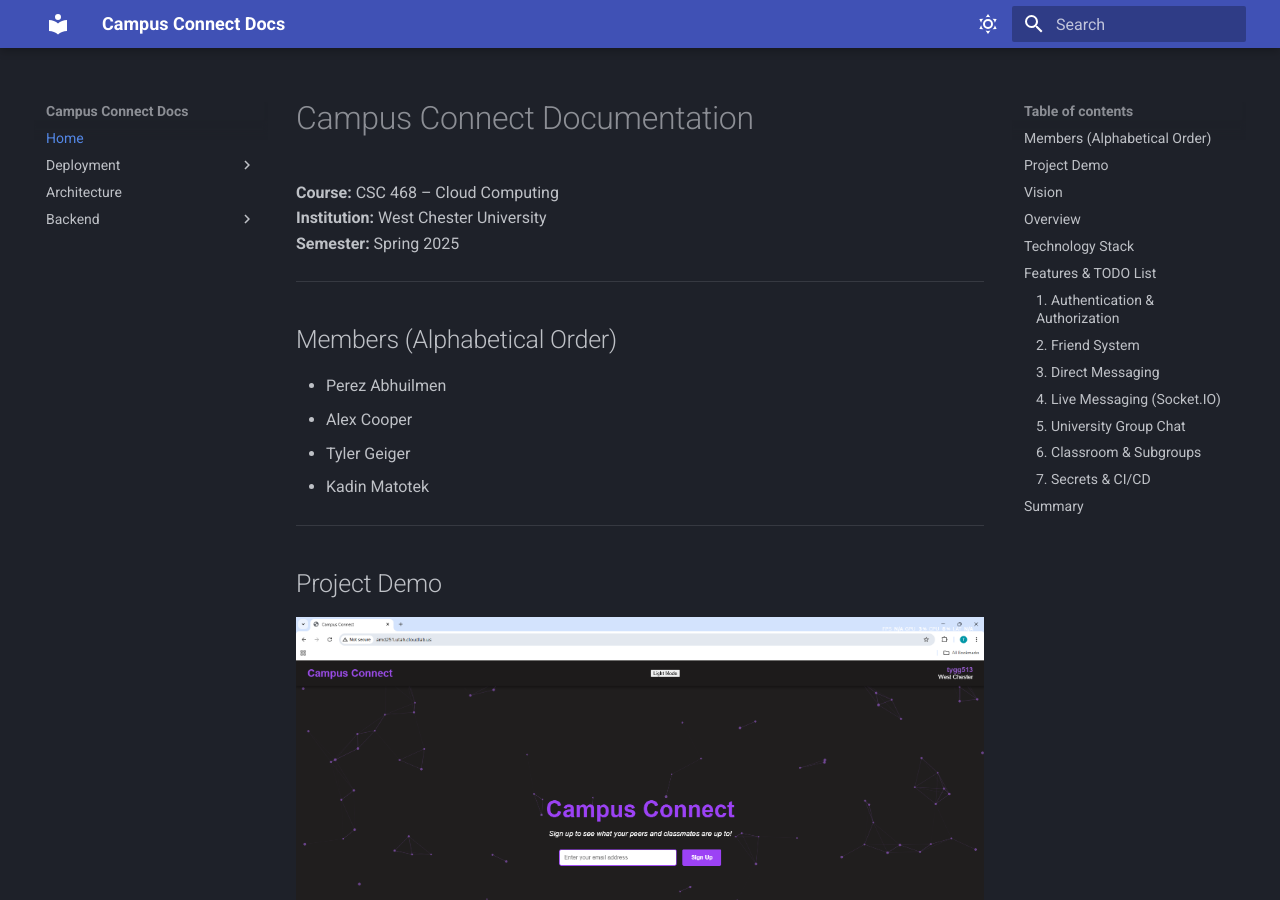
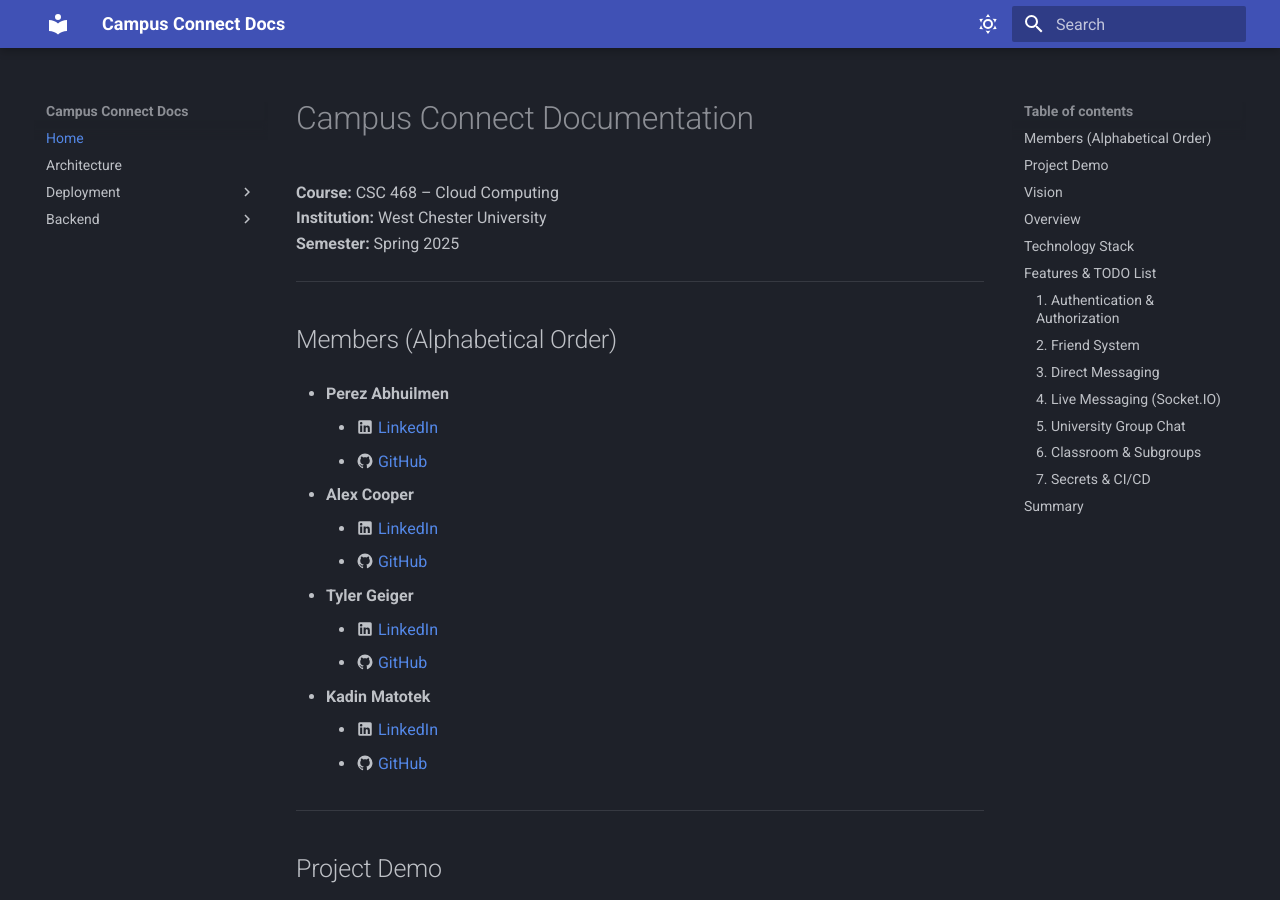
Before and after one commit to TylerGeiger513/CampusConnect-Prod, an MkDocs documentation site: the page built from docs/index.md, in a window 1280 px wide and 900 px high. Built offline with MkDocs 1.6.1 and Material for MkDocs 9.7.7, drawn with Linux system fonts in a browser that asks for light colours.

Commit message:
update landing

```diff
--- a/docs/index.md
+++ b/docs/index.md
@@ -8,10 +8,21 @@
 
 ## Members (Alphabetical Order)
 
-- Perez Abhuilmen
-- Alex Cooper
-- Tyler Geiger
-- Kadin Matotek
+- **Perez Abhuilmen**
+    - :material-linkedin: [LinkedIn](https://www.linkedin.com/in/perez-abhulimen-2a48b7214/)
+    - :material-github: [GitHub](https://github.com/Goku2988)
+
+- **Alex Cooper**
+    - :material-linkedin: [LinkedIn](https://www.linkedin.com/in/alexmcooper/)
+    - :material-github: [GitHub](https://github.com/AlexCooperJr)
+
+- **Tyler Geiger**
+    - :material-linkedin: [LinkedIn](https://www.linkedin.com/in/tyler-geiger/)
+    - :material-github: [GitHub](https://github.com/TylerGeiger513)
+
+- **Kadin Matotek**
+    - :material-linkedin: [LinkedIn](https://www.linkedin.com/in/kadin-matotek/)
+    - :material-github: [GitHub](https://github.com/kmatotek)
 
 ---
 
--- a/mkdocs.yml
+++ b/mkdocs.yml
@@ -27,10 +27,10 @@ theme:
 # make the landing page the index page
 nav:
   - Home: index.md
+  - Architecture: architecture.md
   - Deployment:
       - CI/CD: ci_cd.md
       - Local Deployment: local-deployment.md
-  - Architecture: architecture.md
   - Backend:
       - Databases:
          - MongoDB: mongo.md
```
